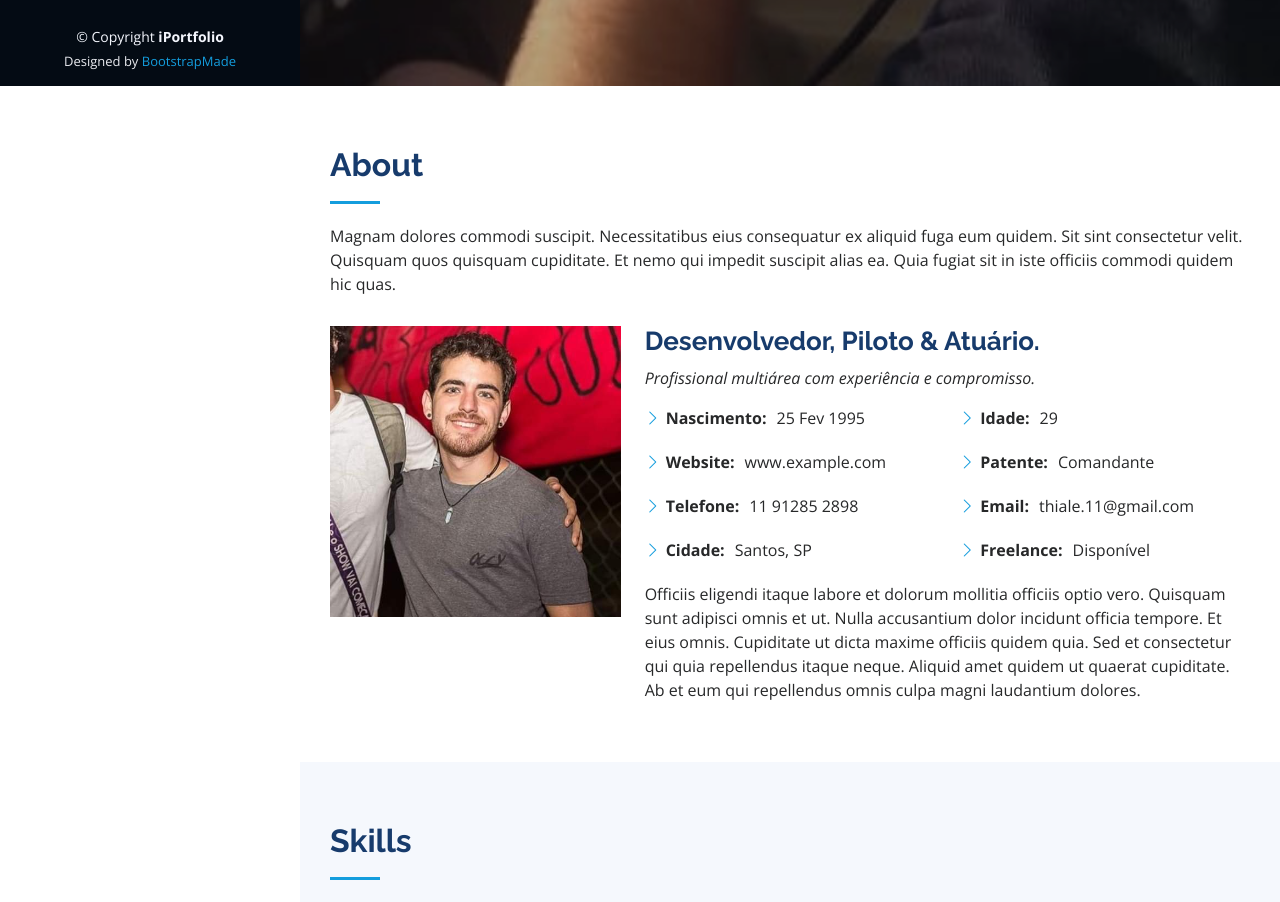
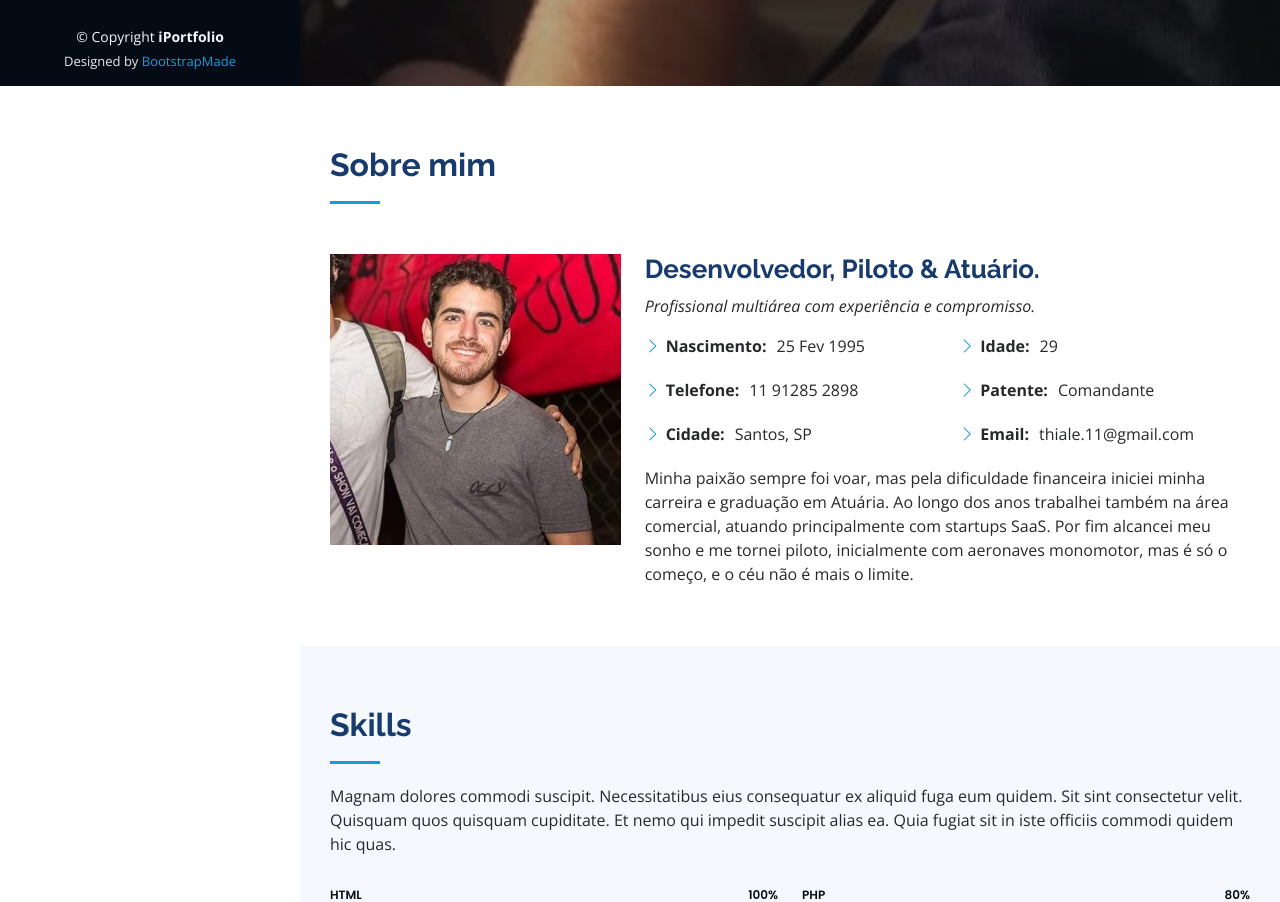
Before and after one commit to thiagoacm/portfolio, a plain HTML site: page index.html in a window 1280 px wide. Shown: the part 714-1616 px from the top of the page. Drawn offline with nearby package versions, Linux system fonts and the light colour scheme.

Commit message:
Atualização da seção Sobre

```diff
--- a/index.html
+++ b/index.html
@@ -85,10 +85,7 @@
       <div class="container">
 
         <div class="section-title">
-          <h2>About</h2>
-          <p>Magnam dolores commodi suscipit. Necessitatibus eius consequatur ex aliquid fuga eum quidem. Sit sint
-            consectetur velit. Quisquam quos quisquam cupiditate. Et nemo qui impedit suscipit alias ea. Quia fugiat sit
-            in iste officiis commodi quidem hic quas.</p>
+          <h2>Sobre mim</h2>
         </div>
 
         <div class="row">
@@ -104,7 +101,6 @@
               <div class="col-lg-6">
                 <ul>
                   <li><i class="bi bi-chevron-right"></i> <strong>Nascimento:</strong> <span>25 Fev 1995</span></li>
-                  <li><i class="bi bi-chevron-right"></i> <strong>Website:</strong> <span>www.example.com</span></li>
                   <li><i class="bi bi-chevron-right"></i> <strong>Telefone:</strong> <span>11 91285 2898</span></li>
                   <li><i class="bi bi-chevron-right"></i> <strong>Cidade:</strong> <span>Santos, SP</span></li>
                 </ul>
@@ -114,15 +110,13 @@
                   <li><i class="bi bi-chevron-right"></i> <strong>Idade:</strong> <span>29</span></li>
                   <li><i class="bi bi-chevron-right"></i> <strong>Patente:</strong> <span>Comandante</span></li>
                   <li><i class="bi bi-chevron-right"></i> <strong>Email:</strong> <span>thiale.11@gmail.com</span></li>
-                  <li><i class="bi bi-chevron-right"></i> <strong>Freelance:</strong> <span>Disponível</span></li>
                 </ul>
               </div>
             </div>
             <p>
-              Officiis eligendi itaque labore et dolorum mollitia officiis optio vero. Quisquam sunt adipisci omnis et
-              ut. Nulla accusantium dolor incidunt officia tempore. Et eius omnis.
-              Cupiditate ut dicta maxime officiis quidem quia. Sed et consectetur qui quia repellendus itaque neque.
-              Aliquid amet quidem ut quaerat cupiditate. Ab et eum qui repellendus omnis culpa magni laudantium dolores.
+              Minha paixão sempre foi voar, mas pela dificuldade financeira iniciei minha carreira e graduação em Atuária.
+              Ao longo dos anos trabalhei também na área comercial, atuando principalmente com startups SaaS.
+              Por fim alcancei meu sonho e me tornei piloto, inicialmente com aeronaves monomotor, mas é só o começo, e o céu não é mais o limite.
             </p>
           </div>
         </div>
```
